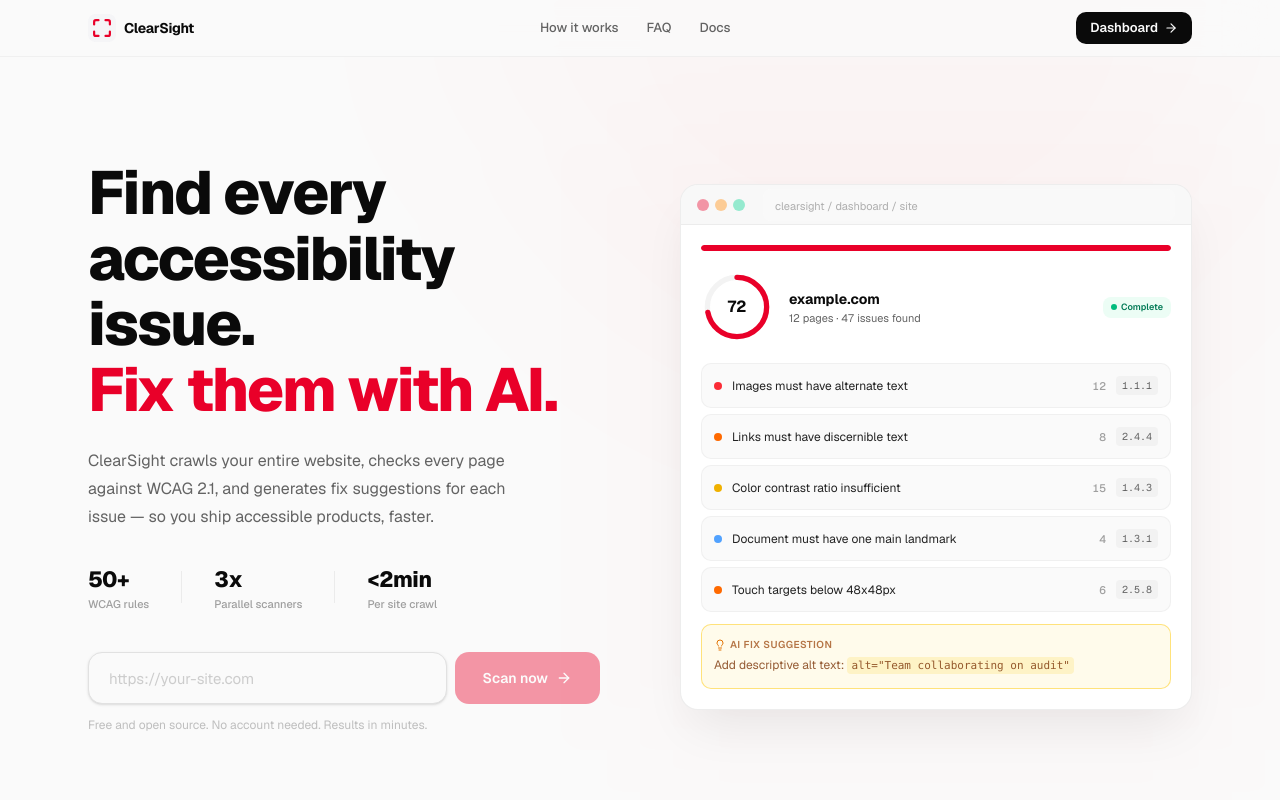
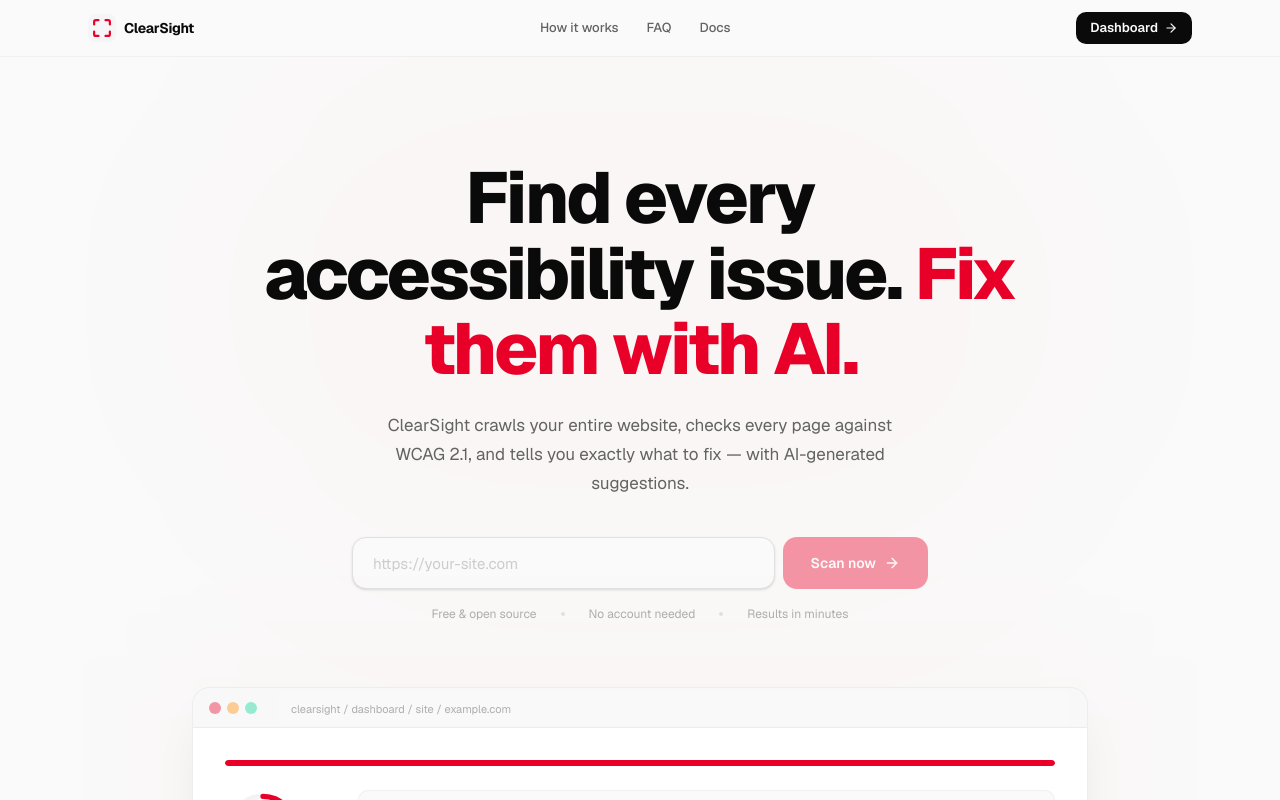
Before and after one commit to thepranaygupta/clearsight, a Next.js app: page / in a window 1280 px wide. Shown: the top 800 px of the page. Built offline with nearby package versions, Linux system fonts and the light colour scheme.

Commit message:
redesign: centered hero layout with mockup below, left-align FAQ section to match page flow

```diff
--- a/src/components/landing/Hero.tsx
+++ b/src/components/landing/Hero.tsx
@@ -1,27 +1,23 @@
 "use client";
 
-import { useState, useEffect } from "react";
+import { useState, useEffect, useRef } from "react";
 import { useRouter } from "next/navigation";
 import { motion, useInView } from "motion/react";
-import { useRef } from "react";
 import { ArrowRight, Loader2, Lightbulb } from "lucide-react";
 
 // ─── Animated Score Gauge ─────────────────────────────────────────
 
 function AnimatedGauge({ score, delay }: { score: number; delay: number }) {
-  const r = 28;
+  const r = 30;
   const c = 2 * Math.PI * r;
   const offset = c - (score / 100) * c;
 
   return (
-    <div className="relative size-[72px]">
-      <svg viewBox="0 0 68 68" className="size-full -rotate-90">
-        <circle
-          cx="34" cy="34" r={r} fill="none"
-          stroke="currentColor" className="text-border/40" strokeWidth="5"
-        />
+    <div className="relative size-[76px]">
+      <svg viewBox="0 0 72 72" className="size-full -rotate-90">
+        <circle cx="36" cy="36" r={r} fill="none" stroke="currentColor" className="text-border/40" strokeWidth="5" />
         <motion.circle
-          cx="34" cy="34" r={r} fill="none"
+          cx="36" cy="36" r={r} fill="none"
           stroke="#E90029" strokeWidth="5" strokeLinecap="round"
           strokeDasharray={c}
           initial={{ strokeDashoffset: c }}
@@ -30,7 +26,7 @@ function AnimatedGauge({ score, delay }: { score: number; delay: number }) {
         />
       </svg>
       <div className="absolute inset-0 flex items-center justify-center">
-        <AnimatedNumber target={score} delay={delay} className="text-[16px] font-bold text-foreground" />
+        <AnimatedNumber target={score} delay={delay} className="text-[17px] font-bold text-foreground" />
       </div>
     </div>
   );
@@ -46,15 +42,13 @@ function AnimatedNumber({ target, delay, className }: { target: number; delay: n
   useEffect(() => {
     if (!inView) return;
     const timeout = setTimeout(() => {
-      let start = 0;
       const duration = 1200;
       const startTime = performance.now();
       function tick(now: number) {
         const elapsed = now - startTime;
         const progress = Math.min(elapsed / duration, 1);
         const eased = 1 - Math.pow(1 - progress, 3);
-        start = Math.round(eased * target);
-        setCount(start);
+        setCount(Math.round(eased * target));
         if (progress < 1) requestAnimationFrame(tick);
       }
       requestAnimationFrame(tick);
@@ -65,7 +59,7 @@ function AnimatedNumber({ target, delay, className }: { target: number; delay: n
   return <span ref={ref} className={className}>{count}</span>;
 }
 
-// ─── Issue Row ────────────────────────────────────────────────────
+// ─── Data ─────────────────────────────────────────────────────────
 
 const issues = [
   { dot: "bg-red-500", text: "Images must have alternate text", tag: "1.1.1", count: 12 },
@@ -81,8 +75,8 @@ export function Hero() {
   const router = useRouter();
   const [url, setUrl] = useState("");
   const [loading, setLoading] = useState(false);
-  const heroRef = useRef<HTMLDivElement>(null);
-  const inView = useInView(heroRef, { once: true, amount: 0.3 });
+  const sectionRef = useRef<HTMLDivElement>(null);
+  const inView = useInView(sectionRef, { once: true, amount: 0.2 });
 
   async function handleSubmit(e: React.FormEvent) {
     e.preventDefault();
@@ -111,70 +105,42 @@ export function Hero() {
   }
 
   return (
-    <section ref={heroRef} className="relative pt-32 pb-20 sm:pt-40 sm:pb-28">
+    <section ref={sectionRef} className="relative overflow-hidden pt-32 pb-8 sm:pt-40 sm:pb-12">
       {/* Background */}
-      <div className="pointer-events-none absolute inset-0 overflow-hidden">
-        <div className="absolute -top-1/2 right-0 h-[800px] w-[800px] rounded-full bg-[#E90029]/[0.02] blur-[120px]" />
+      <div className="pointer-events-none absolute inset-0">
+        <div className="absolute top-0 left-1/2 h-[600px] w-[900px] -translate-x-1/2 rounded-full bg-[#E90029]/[0.015] blur-[100px]" />
       </div>
 
       <div className="relative mx-auto max-w-6xl px-6">
-        <div className="grid items-center gap-12 lg:grid-cols-2 lg:gap-20">
-
-          {/* ─── Left: Copy ─── */}
-          <div>
+        {/* ─── Centered Copy ─── */}
+        <div className="mx-auto max-w-3xl text-center">
           <motion.h1
-              className="text-[clamp(2.4rem,5vw,3.8rem)] leading-[1.08] font-extrabold tracking-[-0.03em] text-foreground"
-              initial={{ opacity: 0, y: 20 }}
+            className="text-[clamp(2.8rem,6vw,4.5rem)] leading-[1.05] font-extrabold tracking-[-0.035em] text-foreground"
+            initial={{ opacity: 0, y: 24 }}
             animate={inView ? { opacity: 1, y: 0 } : {}}
-              transition={{ duration: 0.6, ease: [0.16, 1, 0.3, 1] }}
+            transition={{ duration: 0.7, ease: [0.16, 1, 0.3, 1] }}
           >
-              Find every
-              <br />
-              accessibility issue.
-              <br />
+            Find every accessibility issue.{" "}
             <span className="text-[#E90029]">Fix them with AI.</span>
           </motion.h1>
 
           <motion.p
-              className="mt-6 max-w-[420px] text-[16px] leading-[1.75] text-muted-foreground"
+            className="mx-auto mt-6 max-w-lg text-[17px] leading-[1.7] text-muted-foreground"
             initial={{ opacity: 0, y: 16 }}
             animate={inView ? { opacity: 1, y: 0 } : {}}
-              transition={{ duration: 0.6, delay: 0.15, ease: [0.16, 1, 0.3, 1] }}
+            transition={{ duration: 0.7, delay: 0.12, ease: [0.16, 1, 0.3, 1] }}
           >
             ClearSight crawls your entire website, checks every page against
-              WCAG 2.1, and generates fix suggestions for each issue — so you
-              ship accessible products, faster.
+            WCAG 2.1, and tells you exactly what to fix — with AI-generated suggestions.
           </motion.p>
 
-            {/* Inline stats */}
-            <motion.div
-              className="mt-8 flex gap-8"
+          {/* URL input — centered */}
+          <motion.form
+            onSubmit={handleSubmit}
+            className="mx-auto mt-10 max-w-xl"
             initial={{ opacity: 0, y: 16 }}
             animate={inView ? { opacity: 1, y: 0 } : {}}
-              transition={{ duration: 0.6, delay: 0.3, ease: [0.16, 1, 0.3, 1] }}
-            >
-              {[
-                { value: "50+", label: "WCAG rules" },
-                { value: "3x", label: "Parallel scanners" },
-                { value: "<2min", label: "Per site crawl" },
-              ].map((stat, i) => (
-                <div key={stat.label} className="flex items-center gap-8">
-                  <div>
-                    <div className="text-[22px] font-extrabold tracking-tight text-foreground">{stat.value}</div>
-                    <div className="text-[11px] font-medium text-muted-foreground/60">{stat.label}</div>
-                  </div>
-                  {i < 2 && <div className="h-8 w-px bg-border/60" />}
-                </div>
-              ))}
-            </motion.div>
-
-            {/* URL input */}
-            <motion.form
-              onSubmit={handleSubmit}
-              className="mt-10"
-              initial={{ opacity: 0, y: 16 }}
-              animate={inView ? { opacity: 1, y: 0 } : {}}
-              transition={{ duration: 0.6, delay: 0.45, ease: [0.16, 1, 0.3, 1] }}
+            transition={{ duration: 0.7, delay: 0.24, ease: [0.16, 1, 0.3, 1] }}
           >
             <div className="flex gap-2">
               <input
@@ -200,20 +166,25 @@ export function Hero() {
                 )}
               </button>
             </div>
-              <p className="mt-3 text-[12px] text-muted-foreground/40">
-                Free and open source. No account needed. Results in minutes.
-              </p>
+            <div className="mt-4 flex items-center justify-center gap-6 text-[12px] text-muted-foreground/50">
+              <span>Free &amp; open source</span>
+              <span className="size-1 rounded-full bg-border" />
+              <span>No account needed</span>
+              <span className="size-1 rounded-full bg-border" />
+              <span>Results in minutes</span>
+            </div>
           </motion.form>
         </div>
 
-          {/* ─── Right: Animated Product Mockup ─── */}
+        {/* ─── Product Mockup Below ─── */}
         <motion.div
-            className="relative hidden lg:block"
-            initial={{ opacity: 0, scale: 0.96, y: 20 }}
-            animate={inView ? { opacity: 1, scale: 1, y: 0 } : {}}
-            transition={{ duration: 0.8, delay: 0.2, ease: [0.16, 1, 0.3, 1] }}
+          className="relative mx-auto mt-16 max-w-4xl"
+          initial={{ opacity: 0, y: 40 }}
+          animate={inView ? { opacity: 1, y: 0 } : {}}
+          transition={{ duration: 0.9, delay: 0.35, ease: [0.16, 1, 0.3, 1] }}
         >
-            <div className="absolute -inset-10 rounded-3xl bg-[#E90029]/[0.02] blur-3xl" />
+          {/* Glow */}
+          <div className="absolute -inset-8 rounded-3xl bg-[#E90029]/[0.02] blur-3xl" />
 
           <div className="relative overflow-hidden rounded-2xl border border-border/60 bg-card shadow-2xl shadow-black/[0.08]">
             {/* Browser chrome */}
@@ -221,104 +192,101 @@ export function Hero() {
               <div className="size-3 rounded-full bg-[#E90029]/40" />
               <div className="size-3 rounded-full bg-orange-400/40" />
               <div className="size-3 rounded-full bg-emerald-400/40" />
-                <div className="ml-3 flex-1 rounded-md bg-background/80 px-3 py-1">
-                  <span className="text-[11px] text-muted-foreground/50">clearsight / dashboard / site</span>
+              <div className="ml-4 flex-1 rounded-md bg-background/80 px-3 py-1">
+                <span className="text-[11px] text-muted-foreground/50">clearsight / dashboard / site / example.com</span>
               </div>
             </div>
 
             {/* Dashboard content */}
-              <div className="p-5">
-                {/* Scan progress bar — fills on mount */}
+            <div className="p-6 sm:p-8">
+              {/* Progress bar */}
               <motion.div
-                  className="mb-5 overflow-hidden rounded-full bg-muted/40"
+                className="mb-6 overflow-hidden rounded-full bg-muted/40"
                 initial={{ opacity: 0 }}
                 animate={inView ? { opacity: 1 } : {}}
-                  transition={{ delay: 0.5 }}
+                transition={{ delay: 0.6 }}
               >
                 <motion.div
                   className="h-1.5 rounded-full bg-[#E90029]"
                   initial={{ width: "0%" }}
                   animate={inView ? { width: "100%" } : {}}
-                    transition={{ duration: 2.5, delay: 0.6, ease: [0.16, 1, 0.3, 1] }}
+                  transition={{ duration: 2.5, delay: 0.7, ease: [0.16, 1, 0.3, 1] }}
                 />
               </motion.div>
 
-                {/* Score + site name */}
+              <div className="grid gap-6 sm:grid-cols-[auto_1fr]">
+                {/* Left: Score + meta */}
                 <motion.div
-                  className="mb-5 flex items-center gap-4"
+                  className="flex items-center gap-4 sm:flex-col sm:items-start sm:gap-3"
                   initial={{ opacity: 0 }}
                   animate={inView ? { opacity: 1 } : {}}
                   transition={{ delay: 1.2, duration: 0.5 }}
                 >
                   <AnimatedGauge score={72} delay={1.3} />
                   <div>
-                    <div className="text-[14px] font-bold text-foreground">example.com</div>
-                    <div className="text-[11px] text-muted-foreground">
-                      12 pages · <AnimatedNumber target={47} delay={1.5} className="tabular-nums" /> issues found
+                    <div className="text-[15px] font-bold text-foreground">example.com</div>
+                    <div className="text-[12px] text-muted-foreground">
+                      12 pages · <AnimatedNumber target={47} delay={1.5} className="tabular-nums" /> issues
                     </div>
                   </div>
                   <motion.div
-                    className="ml-auto flex items-center gap-1 rounded-md bg-emerald-50 px-2 py-1"
+                    className="flex items-center gap-1.5 rounded-md bg-emerald-50 px-2.5 py-1 sm:mt-1"
                     initial={{ opacity: 0, scale: 0.8 }}
                     animate={inView ? { opacity: 1, scale: 1 } : {}}
-                    transition={{ delay: 2.8, duration: 0.3, type: "spring", stiffness: 300 }}
+                    transition={{ delay: 2.8, type: "spring", stiffness: 300 }}
                   >
                     <div className="size-1.5 rounded-full bg-emerald-500" />
-                    <span className="text-[9px] font-semibold text-emerald-700">Complete</span>
+                    <span className="text-[10px] font-semibold text-emerald-700">Complete</span>
                   </motion.div>
                 </motion.div>
 
-                {/* Issue cards — staggered entrance */}
+                {/* Right: Issues */}
+                <div>
                   <div className="space-y-1.5">
                     {issues.map((item, i) => (
                       <motion.div
                         key={i}
-                      className="flex items-center gap-2.5 rounded-lg border border-border/40 bg-background p-3"
-                      initial={{ opacity: 0, x: 24 }}
+                        className="flex items-center gap-3 rounded-lg border border-border/40 bg-background p-3"
+                        initial={{ opacity: 0, x: 30 }}
                         animate={inView ? { opacity: 1, x: 0 } : {}}
-                      transition={{
-                        duration: 0.4,
-                        delay: 1.4 + i * 0.2,
-                        ease: [0.16, 1, 0.3, 1],
-                      }}
+                        transition={{ duration: 0.45, delay: 1.4 + i * 0.18, ease: [0.16, 1, 0.3, 1] }}
                       >
                         <motion.div
                           className={`size-2 shrink-0 rounded-full ${item.dot}`}
                           initial={{ scale: 0 }}
                           animate={inView ? { scale: 1 } : {}}
-                        transition={{
-                          delay: 1.6 + i * 0.2,
-                          type: "spring",
-                          stiffness: 400,
-                          damping: 15,
-                        }}
+                          transition={{ delay: 1.55 + i * 0.18, type: "spring", stiffness: 400, damping: 15 }}
                         />
-                      <span className="flex-1 truncate text-[12px] text-foreground/90">{item.text}</span>
-                      <span className="shrink-0 text-[11px] font-medium tabular-nums text-muted-foreground/60">{item.count}</span>
-                      <span className="shrink-0 rounded bg-muted px-1.5 py-0.5 text-[10px] font-mono text-muted-foreground">{item.tag}</span>
+                        <span className="flex-1 truncate text-[13px] text-foreground/90">{item.text}</span>
+                        <span className="shrink-0 text-[12px] font-medium tabular-nums text-muted-foreground/60">{item.count}</span>
+                        <span className="shrink-0 rounded bg-muted px-2 py-0.5 text-[10px] font-mono text-muted-foreground">{item.tag}</span>
                       </motion.div>
                     ))}
                   </div>
 
-                {/* AI suggestion — slides up last */}
+                  {/* AI suggestion */}
                   <motion.div
-                  className="mt-3 rounded-lg border border-amber-300/60 bg-amber-50 p-3"
+                    className="mt-3 rounded-lg border border-amber-300/60 bg-amber-50 p-3.5"
                     initial={{ opacity: 0, y: 12 }}
                     animate={inView ? { opacity: 1, y: 0 } : {}}
                     transition={{ delay: 2.8, duration: 0.5, ease: [0.16, 1, 0.3, 1] }}
                   >
-                  <div className="mb-1 flex items-center gap-1">
-                    <Lightbulb className="size-3 text-amber-600" />
-                    <span className="text-[10px] font-semibold uppercase tracking-wider text-amber-800/70">AI Fix Suggestion</span>
+                    <div className="mb-1.5 flex items-center gap-1.5">
+                      <Lightbulb className="size-3.5 text-amber-600" />
+                      <span className="text-[10px] font-bold uppercase tracking-wider text-amber-800/70">AI Fix Suggestion</span>
                     </div>
-                  <div className="text-[12px] leading-relaxed text-amber-900/80">
-                    Add descriptive alt text: <code className="rounded bg-amber-100 px-1 py-0.5 text-[11px]">alt=&quot;Team collaborating on audit&quot;</code>
+                    <div className="text-[13px] leading-relaxed text-amber-900/80">
+                      Add descriptive alt text to the hero image:{" "}
+                      <code className="rounded bg-amber-100 px-1.5 py-0.5 text-[12px]">
+                        alt=&quot;Team collaborating on accessibility audit&quot;
+                      </code>
                     </div>
                   </motion.div>
                 </div>
               </div>
+            </div>
+          </div>
         </motion.div>
-        </div>
       </div>
     </section>
   );
```
Also changed, not shown: src/components/landing/FAQ.tsx (+6 -2 lines). Lines whose indentation alone changed are shown as unchanged.
